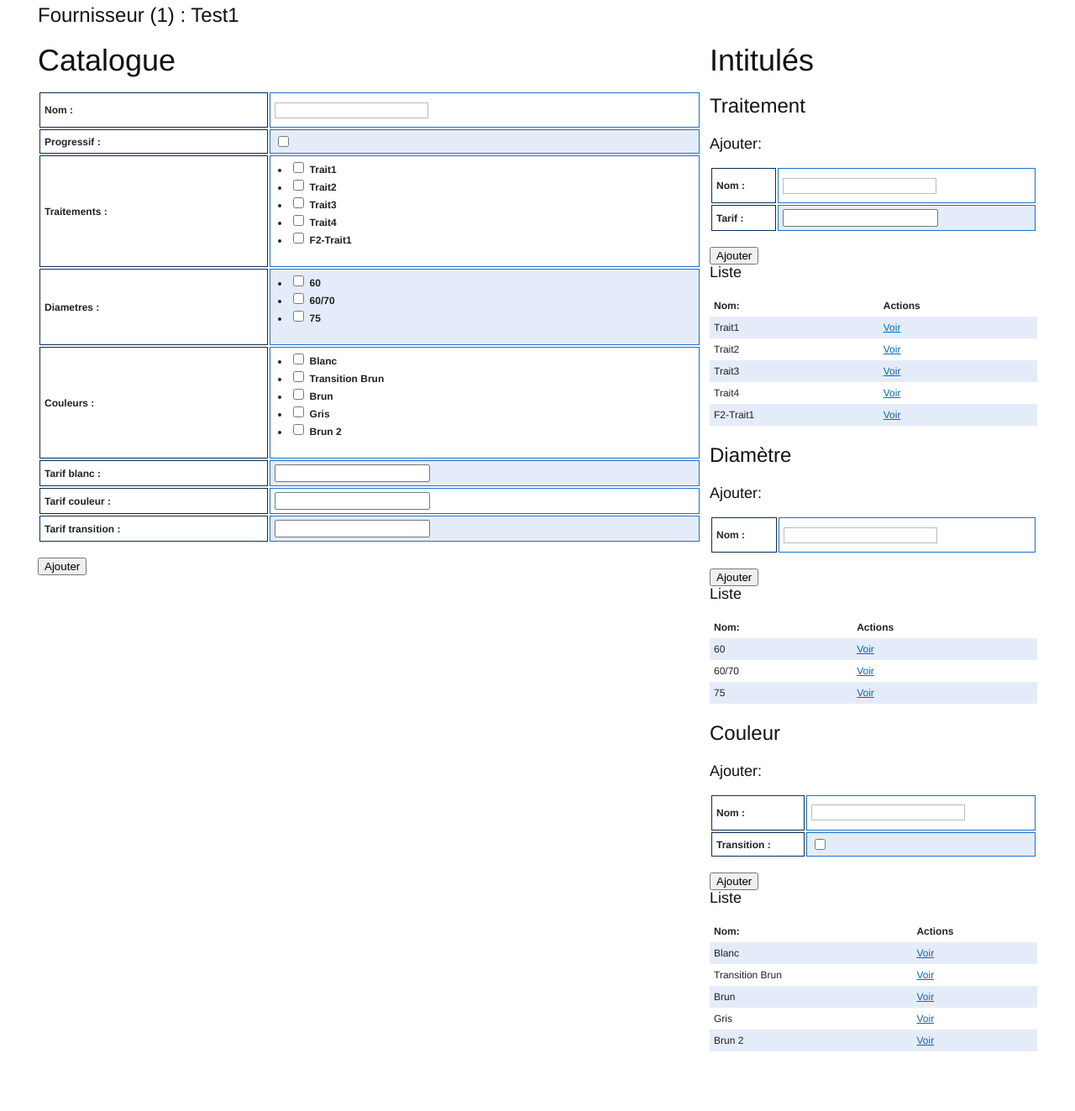
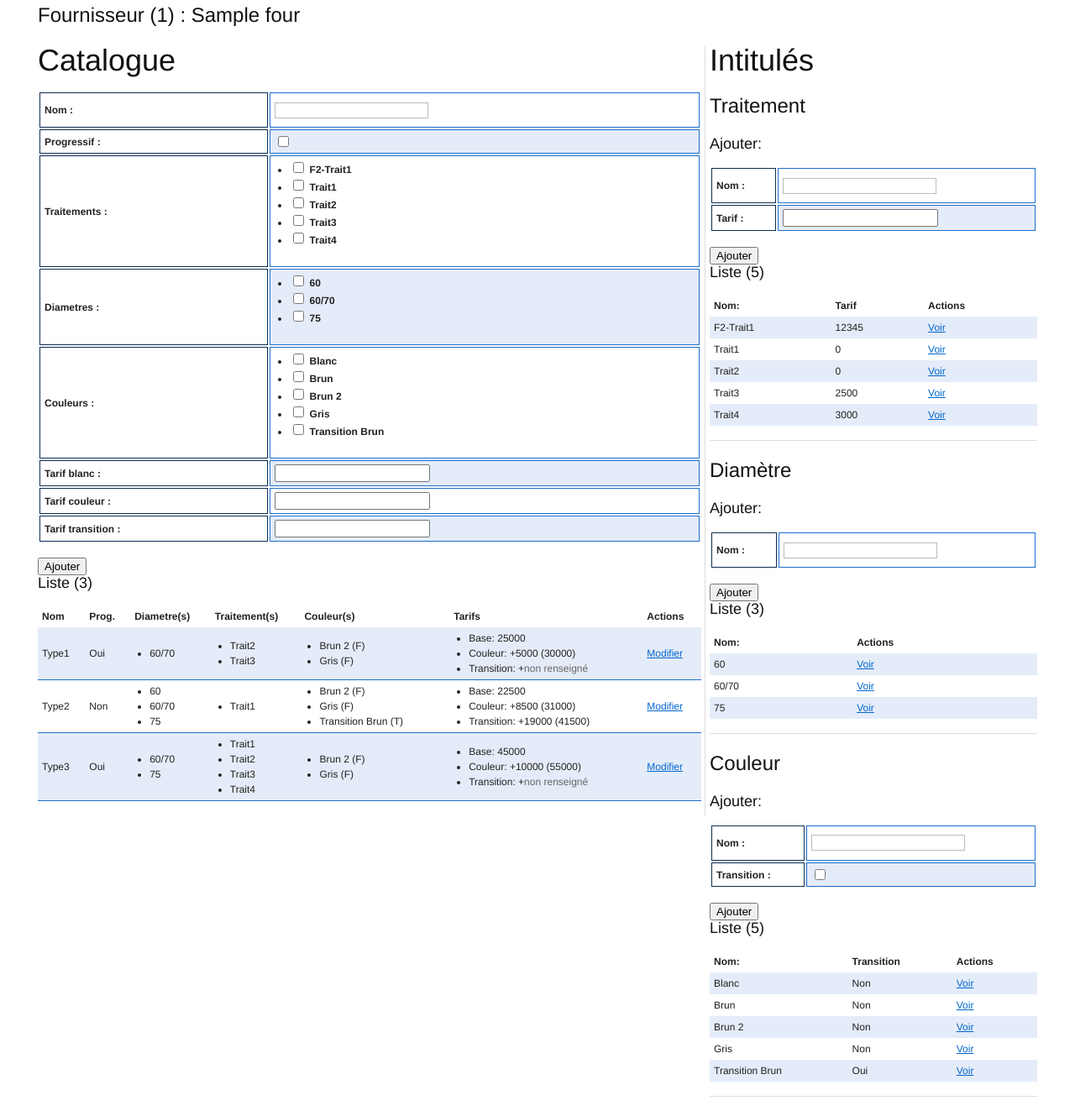
Before and after one commit to Xialis/Antares, a Django app: template Antares/Antares/templates/fournisseur/fournisseur.html in a window 1280 px wide. Shown: the whole page at 84% size. Before the commit the page ends 1252 px from the top, so only its background shows below. Run offline with Django 3.2, Linux system fonts and the light colour scheme; data comes from the database, SQL or seed files in the repository; both versions use the stored data as it was after the commit; the template is opened without the code that fills it: values that come from a table or form of the project are taken from there, most other values are stand-ins (such as "Sample title", 1, 10 or a date in 2020); parts of the project's set-up code (start-up, migrations or seed data) failed here and were passed over.

Commit message:
app:fournisseur - et on continue...

```diff
--- a/Antares/Antares/media/style.css
+++ b/Antares/Antares/media/style.css
@@ -3,3 +3,8 @@
 table.formAsTable { border-collapse: separate; border-spacing: 2px;}
 table.formAsTable td, table.formAsTable th { border: 1px solid #1c6fcd;  }
 table.formAsTable th { border-color: #0d2d51; }
+
+/*table tableListing */
+
+table.tableListing td { border-bottom: 1px solid #1c6fcd; vertical-align: middle;}
+table.tableListing td ul { margin-bottom: 0; }
--- a/Antares/Antares/templates/base.html
+++ b/Antares/Antares/templates/base.html
@@ -1,6 +1,6 @@
 <html>
   <head>
-    <title></title>
+    <title>Antares :</title>
     <meta content="">
     <link type='text/css' rel='stylesheet' href='/media/blueprint/screen.css' />
     <link type='text/css' rel='stylesheet' href='/media/style.css' />
--- /dev/null
+++ b/Antares/Antares/templates/fournisseur/_table_listType.html
@@ -0,0 +1,30 @@
+<table class="tableListing">
+	<tr>
+		<th>Nom</th><th>Prog.</th><th>Diametre(s)</th>
+	    <th>Traitement(s)</th><th>Couleur(s)</th><th>Tarifs</th><th>Actions</th>
+	</tr>
+	{% for t in listType %}
+	<tr>
+		<td>{{ t.nom }}</td><td>{{ t.progressif|yesno:"Oui,Non" }}</td>
+		<td><ul>{% for ds in t.diametres.all %}<li>{{ ds.nom }}</li>{% endfor %}
+			</ul>
+		</td>
+		<td><ul>{% for ts in t.traitements.all %}<li>{{ ts.nom }}</li>{% endfor %}
+			</ul>
+		</td>
+		<td><ul>{% for cs in t.couleurs.all %}<li>{{ cs.nom }} ({{ cs.transition|yesno:"T,F" }})</li>{% endfor %}
+			</ul>
+		</td>
+		<td>
+			<ul>
+				<li>Base: {{ t.tarif_blanc }}</li>
+				<li>Couleur: +{{ t.tarif_couleur|default:"<span class='quiet'>non renseigné</span>" }}
+				{% if t.tarif_couleur %}({{ t.tarif_blanc|add:t.tarif_couleur }}){% endif %}</li>
+				<li>Transition: +{{ t.tarif_transition|default:"<span class='quiet'>non renseigné</span>" }}
+				{% if t.tarif_transition %}({{ t.tarif_blanc|add:t.tarif_transition }}){% endif %}</li>
+			</ul>
+		</td>
+		<td><a href="">Modifier</a></td>
+	</tr>
+	{% endfor %}
+</table>
--- a/Antares/Antares/templates/fournisseur/fournisseur.html
+++ b/Antares/Antares/templates/fournisseur/fournisseur.html
@@ -5,7 +5,7 @@
 {% endblock %}
 
 {% block center %}
-<div class="first span-20">
+<div class="first span-20 border">
 	<h1>Catalogue</h1>
 	<div class="divForm">
 		<form action="" method="POST">{% csrf_token %}
@@ -15,6 +15,8 @@
 			<input type="submit" value="Ajouter" name="ajType">
 		</form>
 	</div>
+	<h3>Liste ({{ listType|length }})</h3>
+	{% include "fournisseur/_table_listType.html" %}
 </div>
 
 <div class="span-10 last">
@@ -28,17 +30,19 @@
 			</table>
 			<input type="submit" value="Ajouter" name="ajTraitement">
 		</form>
-		<h3>Liste</h3>
+		<h3>Liste ({{listTraitement|length}})</h3>
 		<table>
-			<tr><th>Nom:</th><th>Actions</th></tr>
+			<tr><th>Nom:</th><th>Tarif</th><th>Actions</th></tr>
 			{% for v in listTraitement %}
 			<tr>
 			  <td>{{ v.nom }}</td>
+			  <td>{{ v.tarif }}</td>
 			  <td><a href="">Voir</a></td>
 			</tr>
 			{% endfor %}
 		</table>
 	</div>
+	<hr />
 	<div class="divForm">
 		<h2>Diamètre</h2>
 		<h3>Ajouter:</h3>
@@ -48,7 +52,7 @@
 			</table>
 			<input type="submit" value="Ajouter" name="ajDiametre">
 		</form>
-		<h3>Liste</h3>
+		<h3>Liste ({{listDiametre|length}})</h3>
 		<table>
 			<tr><th>Nom:</th><th>Actions</th></tr>
 			{% for v in listDiametre %}
@@ -59,6 +63,7 @@
 			{% endfor %}
 		</table>
 	</div>
+	<hr />
 	<div class="divForm">
 		<h2>Couleur</h2>
 		<h3>Ajouter:</h3>
@@ -68,17 +73,19 @@
 			</table>
 			<input type="submit" value="Ajouter" name="ajCouleur">
 		</form>
-		<h3>Liste</h3>
+		<h3>Liste ({{listCouleur|length}})</h3>
 		<table>
-			<tr><th>Nom:</th><th>Actions</th></tr>
+			<tr><th>Nom:</th><th>Transition</th><th>Actions</th></tr>
 			{% for v in listCouleur %}
 			<tr>
 			  <td>{{ v.nom }}</td>
+			  <td>{{ v.transition|yesno:"Oui,Non" }}</td>
 			  <td><a href="">Voir</a></td>
 			</tr>
 			{% endfor %}
 		</table>
 	</div>
+	<hr />
 
 </div>
 
--- a/Antares/fournisseur/forms.py
+++ b/Antares/fournisseur/forms.py
@@ -9,9 +9,9 @@ class FourForm(ModelForm):
 
 
 class TypeForm(ModelForm):
-    traitements = ModelMultipleChoiceField(queryset=Traitement.objects.all(), widget=CheckboxSelectMultiple(), required=True)
+    traitements = ModelMultipleChoiceField(queryset=Traitement.objects.all(), widget=CheckboxSelectMultiple(), required=False)
     diametres = ModelMultipleChoiceField(queryset=Diametre.objects.all(), widget=CheckboxSelectMultiple(), required=True)
-    couleurs = ModelMultipleChoiceField(queryset=Couleur.objects.all(), widget=CheckboxSelectMultiple(), required=True)
+    couleurs = ModelMultipleChoiceField(queryset=Couleur.objects.all(), widget=CheckboxSelectMultiple(), required=False)
 
     class Meta:
         model = Type
--- a/Antares/fournisseur/models.py
+++ b/Antares/fournisseur/models.py
@@ -21,6 +21,9 @@ class Traitement(models.Model):
     def __unicode__(self):
         return self.nom
 
+    class Meta:
+        ordering = ['nom']
+
 
 class Diametre(models.Model):
     """ Diametre (lié à un fournisseur) """
@@ -29,6 +32,9 @@ class Diametre(models.Model):
 
     def __unicode__(self):
         return self.nom
+
+    class Meta:
+        ordering = ['nom']
 
 
 class Couleur(models.Model):
@@ -40,18 +46,24 @@ class Couleur(models.Model):
     def __unicode__(self):
         return self.nom
 
+    class Meta:
+        ordering = ['nom']
+
 
 class Type(models.Model):
     """ Type de verre (lié à un fournisseur)"""
     fournisseur = models.ForeignKey(Fournisseur)
     nom = models.CharField(max_length=50)
     progressif = models.BooleanField()
-    traitements = models.ManyToManyField(Traitement)
+    traitements = models.ManyToManyField(Traitement, blank=True, null=True)
     diametres = models.ManyToManyField(Diametre)
-    couleurs = models.ManyToManyField(Couleur)
+    couleurs = models.ManyToManyField(Couleur, blank=True, null=True)
     tarif_blanc = models.DecimalField(max_digits=8, decimal_places=0)
-    tarif_couleur = models.DecimalField(max_digits=8, decimal_places=0)
-    tarif_transition = models.DecimalField(max_digits=8, decimal_places=0)
+    tarif_couleur = models.DecimalField(max_digits=8, decimal_places=0, blank=True, null=True)
+    tarif_transition = models.DecimalField(max_digits=8, decimal_places=0, blank=True, null=True)
 
     def __unicode__(self):
         return self.nom
+
+    class Meta:
+        ordering = ['nom']
```
Also changed, not shown: Antares/fournisseur/views.py (+37 -11 lines), Antares/fournisseur/migrations/0005_auto__chg_field_type_tarif_couleur__chg_field_type_tarif_transition.py (added), Antares/sqlite.db.
